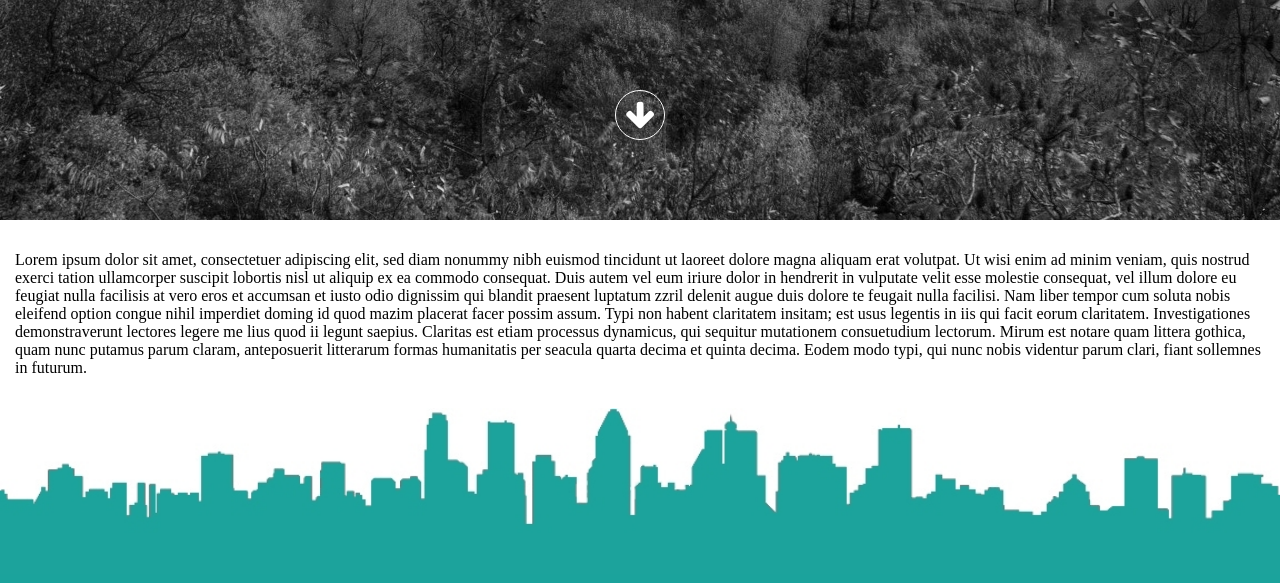
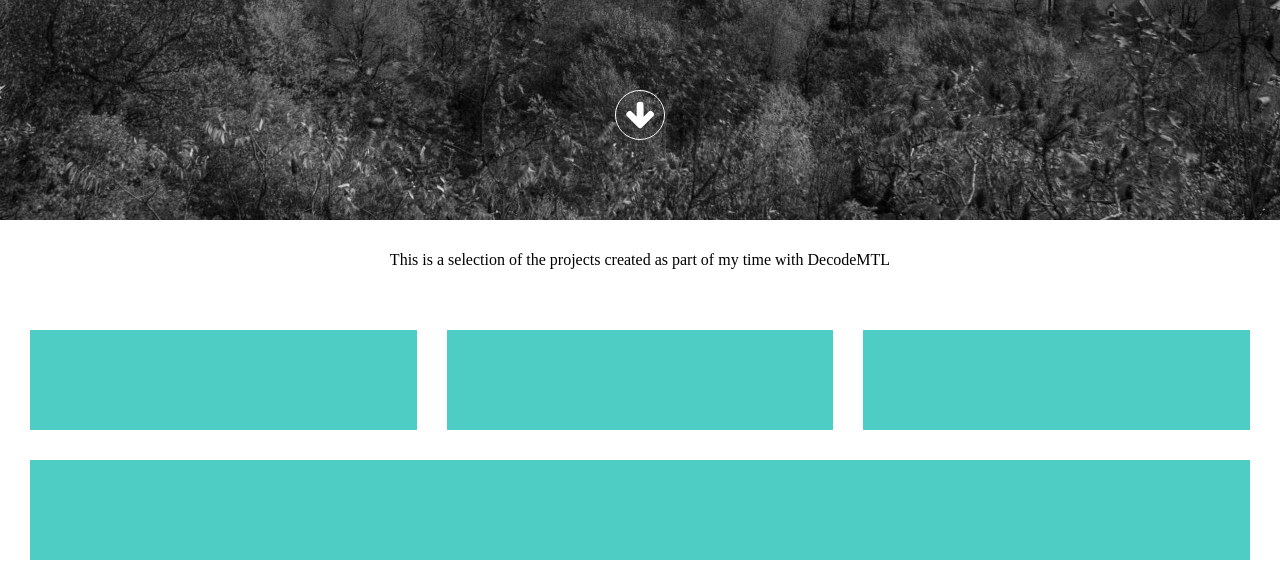
Before and after one commit to molecularcode/molecularcode.github.io, a plain HTML site: page index.html in a window 1280 px wide. Shown: the part 580-1163 px from the top of the page. Drawn offline with Linux system fonts and the light colour scheme.

Commit message:
added flexbox project containers

```diff
--- a/index.html
+++ b/index.html
@@ -17,12 +17,23 @@
             </a>
         </div>
     </header>
+    <a name="more"></a>
     <section class="intro">
-        <p>Lorem ipsum dolor sit amet, consectetuer adipiscing elit, sed diam nonummy nibh euismod tincidunt ut laoreet dolore magna aliquam erat volutpat. Ut wisi enim ad minim veniam, quis nostrud exerci tation ullamcorper suscipit lobortis nisl ut aliquip
-            ex ea commodo consequat. Duis autem vel eum iriure dolor in hendrerit in vulputate velit esse molestie consequat, vel illum dolore eu feugiat nulla facilisis at vero eros et accumsan et iusto odio dignissim qui blandit praesent luptatum zzril
-            delenit augue duis dolore te feugait nulla facilisi. Nam liber tempor cum soluta nobis eleifend option congue nihil imperdiet doming id quod mazim placerat facer possim assum. Typi non habent claritatem insitam; est usus legentis in iis qui
-            facit eorum claritatem. Investigationes demonstraverunt lectores legere me lius quod ii legunt saepius. Claritas est etiam processus dynamicus, qui sequitur mutationem consuetudium lectorum. Mirum est notare quam littera gothica, quam nunc
-            putamus parum claram, anteposuerit litterarum formas humanitatis per seacula quarta decima et quinta decima. Eodem modo typi, qui nunc nobis videntur parum clari, fiant sollemnes in futurum.</p>
+        <p>This is a selection of the projects created as part of my time with DecodeMTL</p>
+    </section>
+    <section class="projects">
+        <div class="project p1">
+
+        </div>
+        <div class="project p2">
+
+        </div>
+        <div class="project p3">
+
+        </div>
+        <div class="project p4">
+
+        </div>
     </section>
     <section class="skyline">
         <img src="/images/footer-skyline-coloured.jpg" alt="montreal skyline" />
--- a/style.css
+++ b/style.css
@@ -1,3 +1,4 @@
+/* Global Styles -------------------------------------------------- */
 * {
     box-sizing: border-box;
 }
@@ -16,6 +17,7 @@ a:hover {
     color: #1BBC9B;
 }
 
+/* Header Styles -------------------------------------------------- */
 header {
     overflow: hidden;
     text-align: center;
@@ -48,12 +50,8 @@ header h1 {
     padding: 15px;
     display: inline-block;
     font-weight: 300;
+    background-color: rgba(0, 0, 0, 0.5);
 }
-
-.intro {
-    padding: 15px;
-}
-
 .more {
     display: block;
     position: absolute;
@@ -74,12 +72,34 @@ header h1 {
     width: 50px;
 }
 
+/* Intro Styles --------------------------------------------------- */
+.intro {
+    padding: 15px;
+    text-align: center;
+}
+
+/* Project Styles ------------------------------------------------- */
+.projects {
+    display: flex;
+    flex-direction: row;
+    flex-wrap: wrap;
+    justify-content: center;
+    align-items: flex-start;
+    align-content: center;
+}
+.project {
+    background-color: #4ECDC4;
+    height: 100px;
+    flex: 1 1 30%;
+    margin: 15px;
+}
+
+/* Footer Styles -------------------------------------------------- */
 section.skyline {
     padding: 0px;
     width: 100%;
     margin-bottom: -4px;
 }
-
 .skyline img {
     width: 100%;
 }
```
